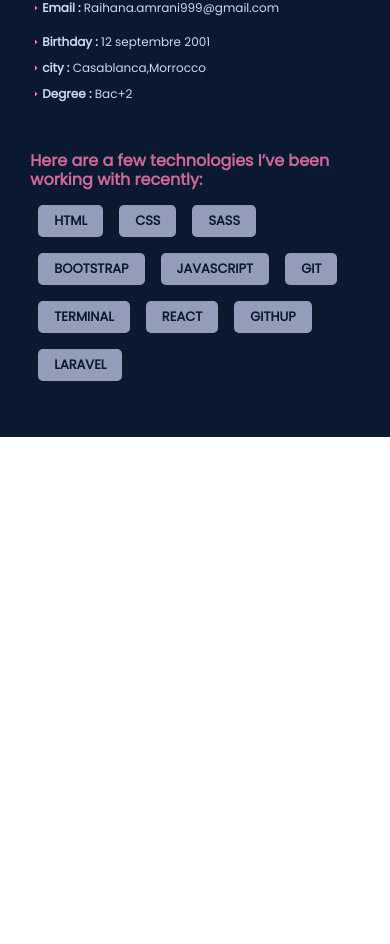
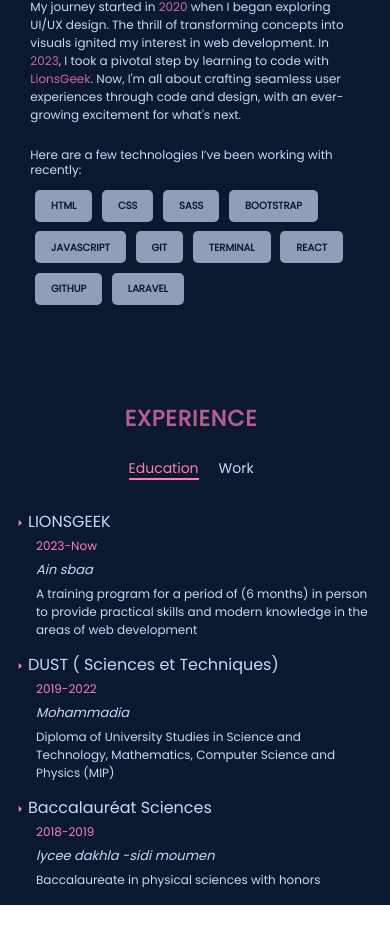
Before and after one commit to RaihanaAm/Portfolio, a React (Create React App) app: page / in a window 390 px wide. Shown: the part 996-1940 px from the top of the page. Before the commit the page ends 1433 px from the top, so only its background shows below. Built offline with nearby package versions, Linux system fonts and the light colour scheme.

Commit message:
experience

```diff
--- a/src/layout/NavBar/NavBar.js
+++ b/src/layout/NavBar/NavBar.js
@@ -11,8 +11,8 @@ export const NavBar = () => {
         <div className="navbar  d-none d-md-flex">
             <div className="resume ">
                 <ul className="">
-                    <li className="nav-item"><a className="nav-link" href=""><span>01.</span> <h6>About</h6></a></li>
-                    <li className="nav-item"><a className="nav-link" href=""><span>02.</span> <h6>Experience</h6></a></li>
+                    <li  className="nav-item"><a className="nav-link" href="#about"><span>01.</span> <h6>About</h6></a></li>
+                    <li className="nav-item"><a className="nav-link" href="#experience"><span>02.</span> <h6>Experience</h6></a></li>
                     <li className="nav-item"><a className="nav-link" href=""><span>03.</span> <h6>Portfolio</h6></a></li>
                     <li className="nav-item"><a className="nav-link" href=""><span>04.</span> <h6>Contact</h6></a></li>
                     <button>Resume</button>
--- /dev/null
+++ b/src/pages/Experience/_experience.scss
@@ -0,0 +1,68 @@
+@import "../../styles/variable";
+
+.Experience {
+  width: 75% !important;
+  margin: 7rem 0;
+  color: $first;
+  .title {
+    font-size: 33px;
+    font-weight: bold;
+    letter-spacing: 1px;
+    color: $second;
+    opacity: 0.7;
+  }
+  .tabs {
+    width: 70% !important;
+    margin-top: 3rem;
+    display: flex;
+    // align-items: center;
+    justify-content: space-evenly;
+    .left {
+      .active {
+        color: $second !important;
+        // opacity: 0.8;
+        border-bottom: 2px solid $second;
+      }
+
+      a {
+        width: fit-content !important;
+        text-decoration: none;
+        color: $first;
+        margin: 0 0 15px 0;
+        font-size: 16px;
+      }
+    }
+    .right {
+      width: 450px;
+      .prod {
+        .tableu {
+          display: flex !important;
+          flex-wrap: wrap;
+          .learn {
+            h1 {
+              font-size: 22px;
+              .icon {
+                color: $second;
+              }
+            }
+            .content{
+                margin: 0.5rem 0 0 1.5rem;
+                h5{
+                    color: $second;
+                    font-size: 12px;
+                }
+                h6{
+                    font-style: italic;
+                    font-weight: lighter;
+                    font-size: 13px;
+                }
+                p{
+                    font-size: 14px;
+                }
+            }
+          }
+        }
+      }
+    }
+  }
+}
--- /dev/null
+++ b/src/pages/Experience/_experienceRespo.scss
@@ -0,0 +1,100 @@
+@import "../../styles/variable";
+// **mobil  s
+@media (min-width: 320px) and (max-width: 424px) {
+  .Experience {
+    width: 98% !important;
+    margin: 4rem 0 !important;
+    padding: 0 !important;
+    .title {
+      text-align: center;
+      font-size: 22px;
+    }
+    .tabs {
+      width: 100% !important;
+      margin-top: 1.5rem;
+      display: flex;
+      flex-direction: column;
+      .left {
+        .list-group {
+          text-align: center;
+          display: block !important;
+          a {
+            width: fit-content !important;
+            text-decoration: none;
+            color: $first;
+            margin: 15px 10px;
+            font-size: 14px;
+          }
+        }
+      }
+      .right {
+        margin-top: 2rem;
+        width: fit-content;
+        .prod {
+          .tableu {
+            .learn {
+              h1 {
+                font-size: 16px;
+              }
+              .content {
+                p {
+                  font-size: 12px;
+                }
+              }
+            }
+          }
+        }
+      }
+    }
+  }
+}
+
+// **mobil l
+@media (min-width: 425px) and (max-width: 766px) {
+  .Experience {
+    width: 98% !important;
+    margin: 4rem 0 !important;
+    padding: 0 !important;
+    .title {
+      text-align: center;
+      font-size: 22px;
+    }
+    .tabs {
+      width: 100% !important;
+      margin-top: 1.5rem;
+      display: flex;
+      flex-direction: column;
+      .left {
+        .list-group {
+          text-align: center;
+          display: block !important;
+          a {
+            width: fit-content !important;
+            text-decoration: none;
+            color: $first;
+            margin: 15px 10px;
+            font-size: 16px;
+          }
+        }
+      }
+      .right {
+        margin-top: 2rem;
+        width: fit-content;
+        .prod {
+          .tableu {
+            .learn {
+              h1 {
+                font-size: 17px;
+              }
+              .content {
+                p {
+                  font-size: 14px;
+                }
+              }
+            }
+          }
+        }
+      }
+    }
+  }
+}
--- /dev/null
+++ b/src/pages/Experience/experience.js
@@ -0,0 +1,104 @@
+import "./_experience.scss";
+import "./_experienceRespo.scss";
+import { MdArrowRight } from "react-icons/md";
+
+export const Experience = () => {
+    return (
+        <div className="Experience container-md" id="experience">
+            <h1 className="title">EXPERIENCE</h1>
+            <div className="tabs container-md">
+                <div className="left">
+                    <div className="list-group" id="list-tab" role="tablist">
+                        <a
+                            className="lists active"
+                            id="list-home-list"
+                            data-bs-toggle="list"
+                            href="#list-home"
+                            role="tab"
+                            aria-controls="list-home"
+                        >
+                            Education
+                        </a>
+                        <a
+                            className="lists "
+                            id="list-profile-list"
+                            data-bs-toggle="list"
+                            href="#list-profile"
+                            role="tab"
+                            aria-controls="list-profile"
+                        >
+                            Work
+                        </a>
+                    </div>
+                </div>
+                <div className="right">
+                    <div className="tab-content" id="nav-tabContent">
+                        <div
+                            className="prod tab-pane fade show active"
+                            id="list-home"
+                            role="tabpanel"
+                            aria-labelledby="  list-home-list"
+                        >
+                            <div className="tableu">
+                                <div className="learn">
+                                    <h1><span className="icon"><MdArrowRight /></span>LIONSGEEK</h1>
+                                    <div className="content">
+                                        <h5>2023-Now</h5>
+                                        <h6>Ain sbaa</h6>
+                                        <p>A training program for a period of (6 months) in person to provide practical skills and modern knowledge in the areas of web development</p>
+                                    </div>
+                                </div>
+                                <div className="learn">
+                                    <h1><span className="icon"><MdArrowRight /></span>DUST ( Sciences et Techniques)</h1>
+                                    <div className="content">
+                                        <h5>2019-2022</h5>
+                                        <h6>Mohammadia</h6>
+                                        <p>Diploma of University Studies in Science and Technology, Mathematics, Computer Science and Physics (MIP)</p>
+                                    </div>
+                                </div><div className="learn">
+                                    <h1><span className="icon"><MdArrowRight /></span>Baccalauréat Sciences</h1>
+                                    <div className="content">
+                                        <h5>2018-2019</h5>
+                                        <h6>lycee dakhla -sidi moumen</h6>
+                                        <p>Baccalaureate in physical sciences with honors </p>
+                                    </div>
+                                </div>
+
+                            </div>
+                        </div>
+                        <div
+                            className="prod tab-pane fade"
+                            id="list-profile"
+                            role="tabpanel"
+                            aria-labelledby="list-profile-list"
+                        >
+                            <div className="tableu">
+                                <div>
+                                    <div className="learn">
+                                        <h1><span className="icon"><MdArrowRight /></span>HANDDEVS</h1>
+                                        <div className="content">
+                                            <h5>2022-2023</h5>
+                                            <p>We are a dynamic team of five, comprised of skilled programmers and talented designers. Our expertise flourishes in the world of freelancing, where we transform project concepts into impeccable final products.</p>
+                                        </div>
+                                    </div>
+                                    <div className="learn">
+                                        <h1><span className="icon"><MdArrowRight /></span>TG developers</h1>
+                                        <div className="content">
+                                            <h5>2021-2022</h5>
+                                            <h6>company-Germany</h6>
+                                            <p>I worked with them remotely as a UI/UX designer</p>
+                                        </div>
+
+                                </div>
+
+                            </div>
+                        </div>
+                    </div>
+
+                </div>
+            </div>
+        </div>
+
+        </div >
+    )
+}
--- a/src/pages/aboutMe/_aboutMe.scss
+++ b/src/pages/aboutMe/_aboutMe.scss
@@ -24,8 +24,7 @@
         color: $second;
         opacity: 0.8;
       }
-      span {
-        // font-weight: bold;
+      .span {
         color: $second;
         opacity: 0.8;
       }
@@ -57,7 +56,7 @@
 }
 .skills {
   background-color: $bg;
-  margin: 2.5rem 0;
+  margin:1.5rem 0;
   color: $first;
   display: flex;
   flex-direction: column;
@@ -65,9 +64,6 @@
   justify-content: start;
   h1 {
     font-size: 16px;
-    color: $second;
-    opacity: 0.8;
-    font-weight: bold;
   }
   .skill {
     width: 85%;
--- a/src/pages/aboutMe/aboutMe.js
+++ b/src/pages/aboutMe/aboutMe.js
@@ -4,18 +4,17 @@ import src from "../../assets/images/img.jpg"
 import { MdArrowRight } from "react-icons/md";
 export const AboutMe = () => {
     return (
-        <>
 
-            <div className="AboutMe container-md  ">
+            <div className="AboutMe container-md " id="about">
                 <div className="image">
                     <img src={src} alt="" />
                 </div>
                 <div className="aboutt">
+
                     <div className="title">
-                        <h1>About me</h1>
-                        <p> My name is <span>Raihana</span> passion for turning designs into digital realities.<br /> My journey started in <span>2020</span>  when I began exploring UI/UX design. The thrill of transforming concepts into visuals ignited my interest in web development. In <span>2023</span>, I took a pivotal step by learning to code with <span>LionsGeek</span>. Now, I'm all about crafting seamless user experiences through code and design, with an ever-growing excitement for what's next.</p>
-                    </div>
-                    <div >
+                        <h1>ABOUT ME</h1>
+                        <p> My name is <span>Raihana</span> passion for turning designs into digital realities.</p>
+                        <div >
                         <ul>
                             <div>
                                 <li><span className="icon"><MdArrowRight /></span><span className="title">Birthday :</span> 12 septembre 2001</li>
@@ -28,6 +27,8 @@ export const AboutMe = () => {
                                 <li><span className="icon"><MdArrowRight /></span><span className="title">Email :</span> <a href="">Raihana.amrani999@gmail.com</a></li>
                             </div>
                         </ul>
+                    </div>
+                        <p> My journey started in <span className="span">2020</span>  when I began exploring UI/UX design. The thrill of transforming concepts into visuals ignited my interest in web development. In <span className="span">2023</span>, I took a pivotal step by learning to code with <span className="span">LionsGeek</span>. Now, I'm all about crafting seamless user experiences through code and design, with an ever-growing excitement for what's next.</p>
                     </div>
                     <div className="skills">
                         <h1>Here are a few technologies I’ve been working with recently:</h1>
@@ -46,6 +47,6 @@ export const AboutMe = () => {
                     </div>
                 </div>
             </div>
-        </>
+
     )
 }
--- a/src/pages/aboutMe/aboutMeRespo.scss
+++ b/src/pages/aboutMe/aboutMeRespo.scss
@@ -18,7 +18,8 @@
       width: 90%;
       .title {
         h1 {
-          font-size: 24px;
+          text-align: center;
+          font-size: 22px;
         }
         p {
           font-size: 12px;
@@ -34,8 +35,16 @@
     }
   }
   .skills{
+    h1 {
+      font-size: 12px;
+    }
     .skill {
       width: 100%;
+      p{
+        font-size: 10px;
+        margin: 0.3rem;
+
+      }
     }
   }
 }
@@ -57,8 +66,10 @@
     .aboutt {
       width: 90%;
       .title {
-        h1 {
-          font-size: 24px;
+        h1{
+
+          text-align: center;
+          font-size: 22px;
         }
         p {
           font-size: 14px;
@@ -74,8 +85,16 @@
     }
   }
   .skills{
+    h1 {
+      font-size: 12px;
+    }
     .skill {
       width: 100%;
+      p{
+        font-size: 11px;
+        margin: 0.3rem;
+
+      }
     }
   }
 }
@@ -167,13 +186,14 @@
     }
     .skill {
       p {
+        margin: 1rem 0.5rem;
         font-size: 26px;
-        height: 45px;
+        height: 55px;
         padding: 1rem;
         display: flex;
         align-items: center;
         justify-content: center;
-        border-radius: 5px;
+        border-radius: 10px;
       }
     }
   }
--- a/src/pages/home/home.js
+++ b/src/pages/home/home.js
@@ -1,3 +1,4 @@
+import { Experience } from "../Experience/experience"
 import { AboutMe } from "../aboutMe/aboutMe"
 import "./_home.scss"
 import { About } from "./components/About/About"
@@ -5,7 +6,8 @@ export const Home =()=>{
     return(
         <div className="home">
             <About/>
-            <AboutMe/>
+            <AboutMe />
+            <Experience/>
 
         </div>
     )
```
